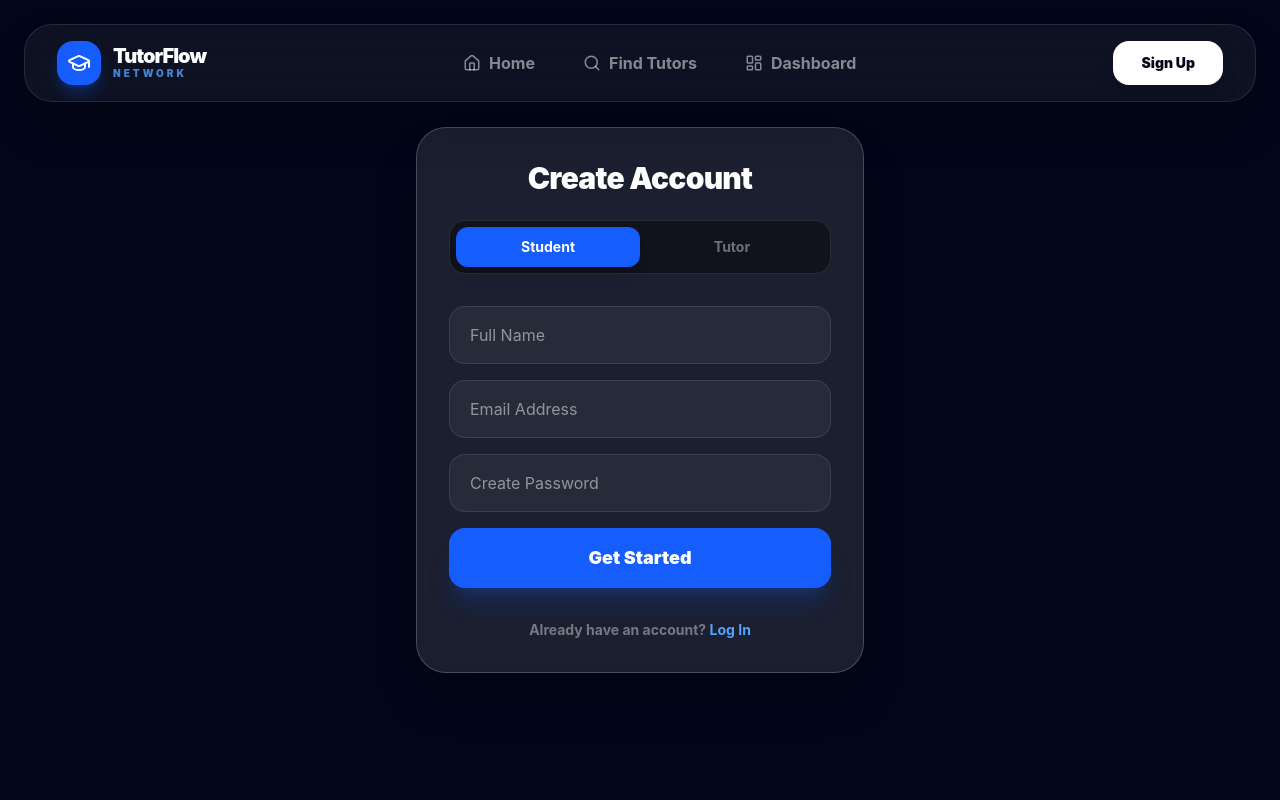
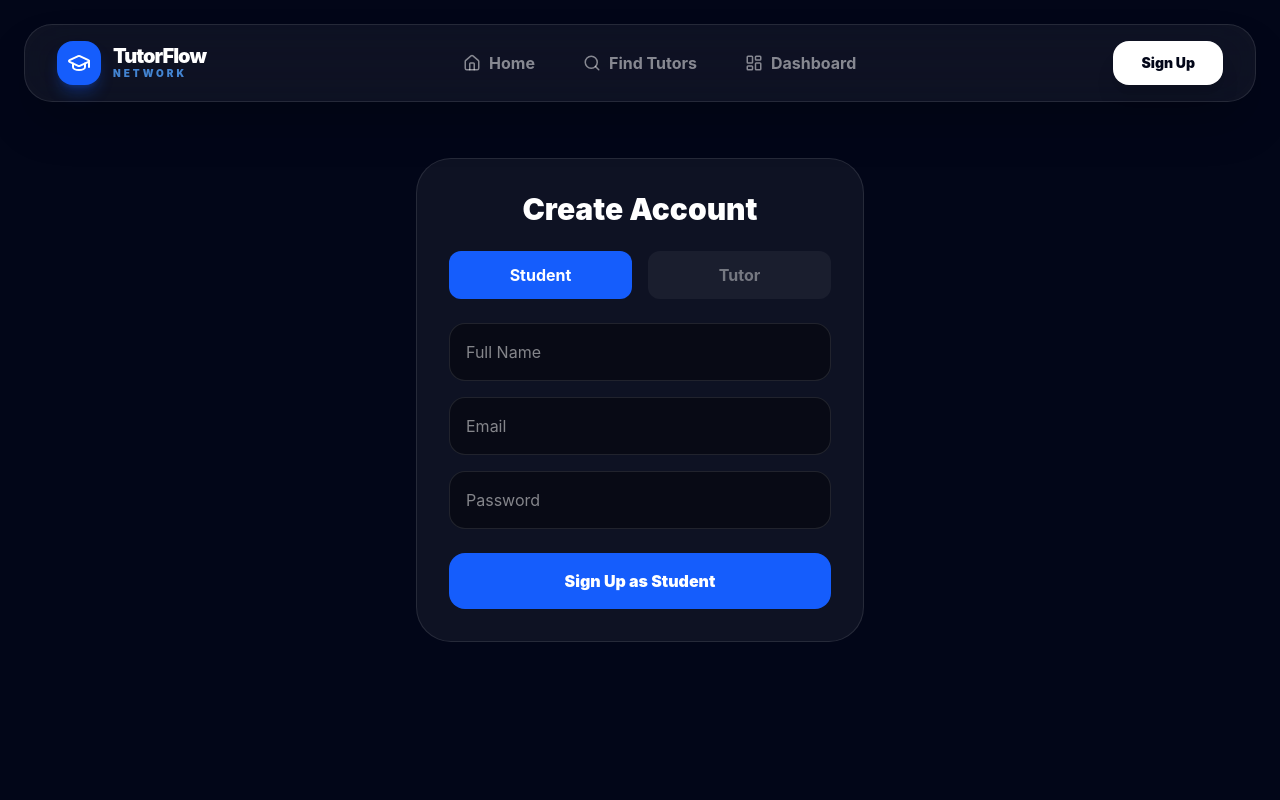
Before and after one commit to Natasha-tech-art/Tutor-Booking-System, a React (Vite) app: page /signup in a window 1280 px wide. Shown: the top 800 px of the page. Built offline with nearby package versions, Linux system fonts and the light colour scheme.

Commit message:
Fix my tutors page

```diff
--- a/src/pages/Signup.jsx
+++ b/src/pages/Signup.jsx
@@ -1,31 +1,30 @@
 import React, { useState } from 'react';
-import { useNavigate, Link } from 'react-router-dom';
 import { auth, db } from '../firebase/config';
 import { createUserWithEmailAndPassword } from 'firebase/auth';
 import { doc, setDoc } from 'firebase/firestore';
+import { useNavigate } from 'react-router-dom';
 
-const Signup = () => {
+const SignupPage = () => {
+  const [role, setRole] = useState('student'); // Default role
   const [email, setEmail] = useState('');
   const [password, setPassword] = useState('');
-  const [name, setName] = useState('');
-  const [role, setRole] = useState('student');
-  const [loading, setLoading] = useState(false);
+  const [fullName, setFullName] = useState('');
   const navigate = useNavigate();
 
   const handleSignup = async (e) => {
     e.preventDefault();
-    setLoading(true);
     try {
       const userCredential = await createUserWithEmailAndPassword(auth, email, password);
       const user = userCredential.user;
 
       await setDoc(doc(db, "users", user.uid), {
-        uid: user.uid,
-        fullName: name,
+        fullName: fullName,
         email: email,
         role: role,
-        createdAt: new Date().toISOString()
+        createdAt: new Date()
       });
+
+      alert("Account Created Successfully!");
 
       if (role === 'tutor') {
         navigate('/dashboard');
@@ -34,33 +33,41 @@ const Signup = () => {
       }
     } catch (error) {
       alert(error.message);
-    } finally {
-      setLoading(false);
     }
   };
 
   return (
-    <div className="min-h-screen flex items-center justify-center bg-slate-950 text-white p-6">
-      <div className="w-full max-w-md bg-white/10 p-8 rounded-[30px] border border-white/20 backdrop-blur-md shadow-2xl">
-        <h2 className="text-3xl font-black text-center mb-6 tracking-tight">Create Account</h2>
+    <div className="min-h-screen bg-slate-950 flex items-center justify-center p-6">
+      <form onSubmit={handleSignup} className="bg-white/5 p-8 rounded-[35px] border border-white/10 w-full max-w-md">
+        <h2 className="text-3xl font-black text-white mb-6 text-center">Create Account</h2>
 
-        <div className="flex bg-black/40 p-1.5 rounded-2xl mb-8 border border-white/10">
-          <button type="button" onClick={() => setRole('student')} className={`flex-1 py-2.5 rounded-xl text-sm font-bold transition-all ${role === 'student' ? 'bg-blue-600 shadow-lg' : 'text-white/40'}`}>Student</button>
-          <button type="button" onClick={() => setRole('tutor')} className={`flex-1 py-2.5 rounded-xl text-sm font-bold transition-all ${role === 'tutor' ? 'bg-blue-600 shadow-lg' : 'text-white/40'}`}>Tutor</button>
+        <div className="flex gap-4 mb-6">
+          <button
+            type="button"
+            onClick={() => setRole('student')}
+            className={`flex-1 py-3 rounded-xl font-bold transition-all ${role === 'student' ? 'bg-blue-600 text-white' : 'bg-white/5 text-white/40'}`}
+          >
+            Student
+          </button>
+          <button
+            type="button"
+            onClick={() => setRole('tutor')}
+            className={`flex-1 py-3 rounded-xl font-bold transition-all ${role === 'tutor' ? 'bg-blue-600 text-white' : 'bg-white/5 text-white/40'}`}
+          >
+            Tutor
+          </button>
         </div>
 
-        <form onSubmit={handleSignup} className="space-y-4">
-          <input type="text" placeholder="Full Name" className="w-full bg-white/5 border border-white/10 rounded-2xl py-4 px-5 outline-none focus:border-blue-500 transition-all" required onChange={(e)=>setName(e.target.value)} />
-          <input type="email" placeholder="Email Address" className="w-full bg-white/5 border border-white/10 rounded-2xl py-4 px-5 outline-none focus:border-blue-500 transition-all" required onChange={(e)=>setEmail(e.target.value)} />
-          <input type="password" placeholder="Create Password" className="w-full bg-white/5 border border-white/10 rounded-2xl py-4 px-5 outline-none focus:border-blue-500 transition-all" required onChange={(e)=>setPassword(e.target.value)} />
-          <button type="submit" disabled={loading} className="w-full bg-blue-600 hover:bg-blue-500 py-4 rounded-2xl font-black text-lg shadow-xl shadow-blue-600/20 active:scale-95 transition-all">
-            {loading ? 'Processing...' : 'Get Started'}
-          </button>
-        </form>
-        <p className="mt-8 text-center text-white/40 text-sm font-bold">Already have an account? <Link to="/login" className="text-blue-400">Log In</Link></p>
-      </div>
+        <input type="text" placeholder="Full Name" className="w-full bg-black/40 p-4 rounded-2xl border border-white/10 text-white mb-4 outline-none focus:border-blue-500" onChange={(e) => setFullName(e.target.value)} required />
+        <input type="email" placeholder="Email" className="w-full bg-black/40 p-4 rounded-2xl border border-white/10 text-white mb-4 outline-none focus:border-blue-500" onChange={(e) => setEmail(e.target.value)} required />
+        <input type="password" placeholder="Password" className="w-full bg-black/40 p-4 rounded-2xl border border-white/10 text-white mb-6 outline-none focus:border-blue-500" onChange={(e) => setPassword(e.target.value)} required />
+
+        <button type="submit" className="w-full bg-blue-600 py-4 rounded-2xl font-black text-white hover:bg-blue-500 transition-all">
+          Sign Up as {role === 'tutor' ? 'Tutor' : 'Student'}
+        </button>
+      </form>
     </div>
   );
 };
 
-export default Signup;
+export default SignupPage;
--- a/src/pages/TutorsPage.jsx
+++ b/src/pages/TutorsPage.jsx
@@ -15,7 +15,7 @@ const TutorsPage = () => {
         const list = snapshot.docs.map(doc => ({ id: doc.id, ...doc.data() }));
         setTutors(list);
       } catch (err) {
-        console.error("Database error:", err);
+        console.error("Database Error:", err);
       } finally {
         setLoading(false);
       }
@@ -25,16 +25,17 @@ const TutorsPage = () => {
 
   return (
     <div className="min-h-screen bg-slate-950 p-10 text-white">
-      <h1 className="text-4xl font-black mb-8 tracking-tighter">Available Tutors</h1>
+      <h1 className="text-5xl font-black mb-10 tracking-tighter text-blue-500">Available Tutors</h1>
+
       {loading ? (
-        <div className="text-center py-20">Loading real-time tutors...</div>
+        <p className="animate-pulse text-white/50">Fetching database...</p>
+      ) : tutors.length > 0 ? (
+        <div className="grid grid-cols-1 md:grid-cols-3 gap-8">
+          {tutors.map(t => <TutorCard key={t.id} tutor={t} />)}
+        </div>
       ) : (
-        <div className="grid grid-cols-1 md:grid-cols-2 lg:grid-cols-3 gap-8">
-          {tutors.length > 0 ? (
-            tutors.map(t => <TutorCard key={t.id} tutor={t} />)
-          ) : (
-            <p className="text-white/30 italic">No tutors found in the system yet.</p>
-          )}
+        <div className="border-2 border-dashed border-white/10 p-20 rounded-[40px] text-center">
+          <p className="text-white/30 text-xl italic font-bold">The marketplace is currently empty. Sign up as a tutor to appear here!</p>
         </div>
       )}
     </div>
```
Also changed, not shown: src/pages/Dashboard.jsx (+57 -42 lines), src/components/searchfilter.jsx (deleted).
